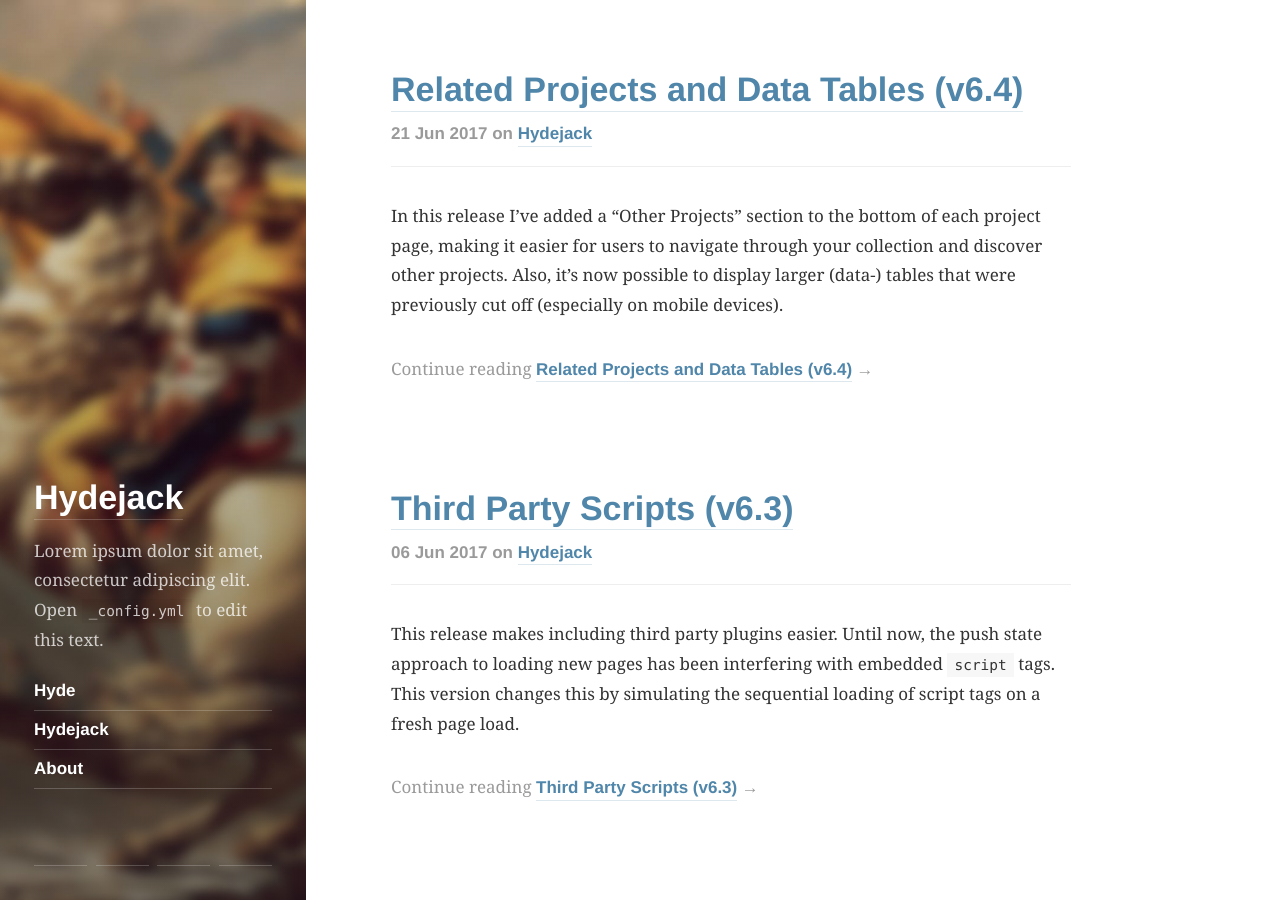
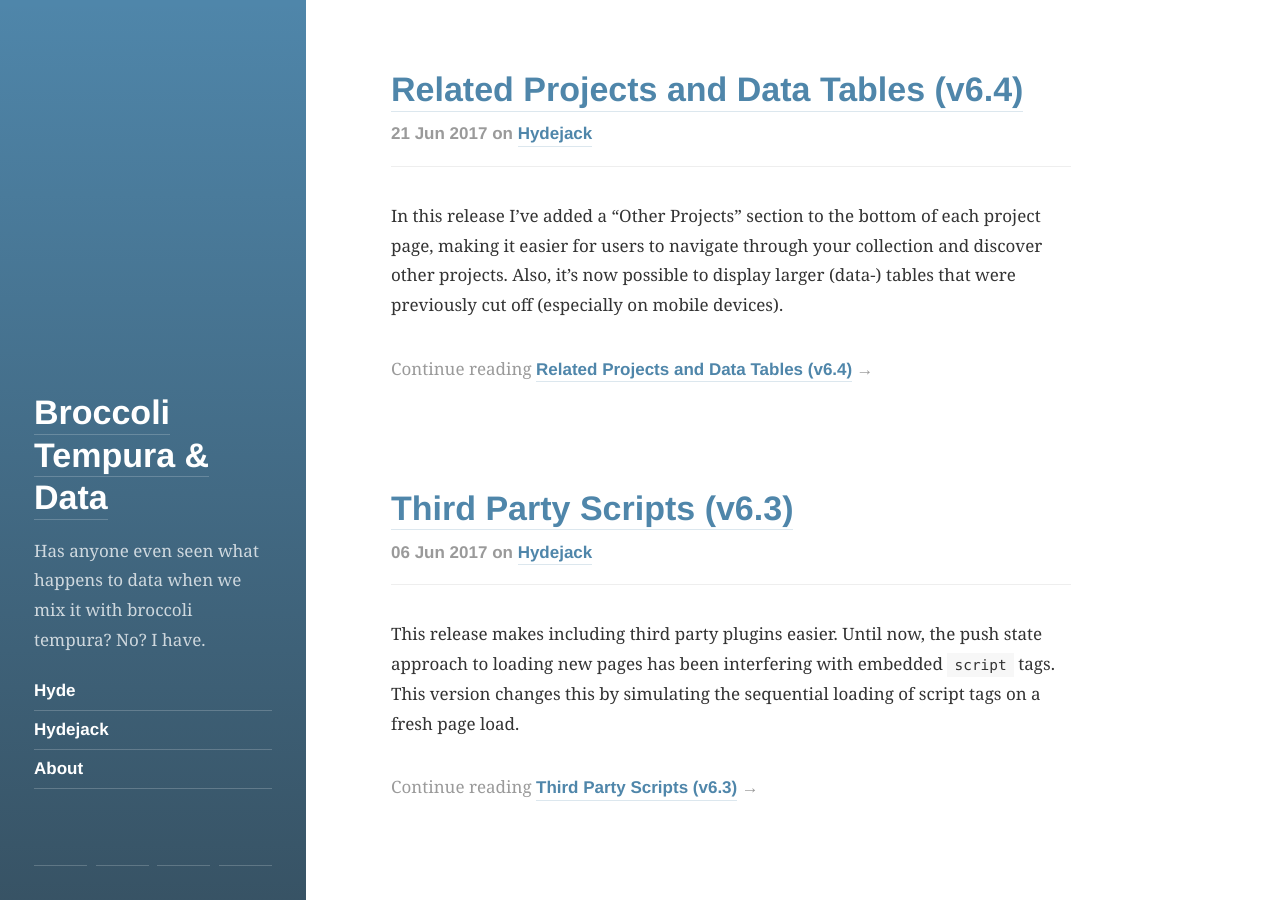
Before and after one commit to ktbernoulli/ktbernoulli.github.io, a Jekyll site: the page built from index.html, in a window 1280 px wide and 900 px high. Built offline with Jekyll 4.4.1, drawn with Linux system fonts in a browser that asks for light colours; nearby versions of some CDN libraries; the list of posts is cut into pages by our own code.

Commit message:
User configurations.
:D

```diff
--- a/_config.yml
+++ b/_config.yml
@@ -2,29 +2,29 @@
 #  User configuration
 # -----------------------------------------------------------------------------
 
-title:               Hydejack
+title:               Broccoli Tempura & Data
 
 # The unique resource location of your page.
 # Set to `https://<username>.github.io` when hosting on GitHub Pages
-url:                 https://qwtel.com
+url:                 https://ktbernoulli.github.io
 
 # Set to '' when hosting a blog on GitHub Pages, ie on `//<username>.github.io`
 # Set to '/<reponame>' when using the `gh-pages` branch of a repository
-baseurl:             /hydejack
+baseurl:             ''
 
 # A very short description of your page
-tagline:             A pretentious two-column Jekyll theme.
+tagline:             I like broccoli tempura & data.
 
 # A short description of the page, used in the sidebar and as fallback for the meta description tag.
 # Markdown enabled, but don't use more than one paragraph (enforced by `>`)
 description:         >
-  Lorem ipsum dolor sit amet, consectetur adipiscing elit.
-  Open `_config.yml` to edit this text.
+  Has anyone even seen what happens to data when
+  we mix it with broccoli tempura? No? I have.
 
 # This should be the same author as first entry in `_data/authors.yml`
 author:
-  name:              <firstname> <lastname>
-  email:             <mail@domain.tld>
+  name:              Kate Ta
+  email:             kate@thedevmasters.com
 
 # Fallback image and color
 image:               /hydejack/assets/img/nap.jpg
@@ -45,10 +45,10 @@ google_fonts:        Roboto+Slab:700|Noto+Serif:400,400i,700,700i
 
 # Set your Google Analytics id to receive `pageview` events.
 # To remove Google Anaylics from your page, remove the line below.
-google_analytics:    <UA-XXXXXXXX-X>
+# google_analytics:    <UA-XXXXXXXX-X>
 
 # Setting a disqus shortname will enable the comment section on pages with `comments: true` in the front matter
-disqus_shortname:    <username>
+disqus_shortname:    ktbernoulli
 
 # This text will appear in the footer of every page. Markdown enabled.
 copyright:           '&copy; 2017. All rights reserved.'
```
